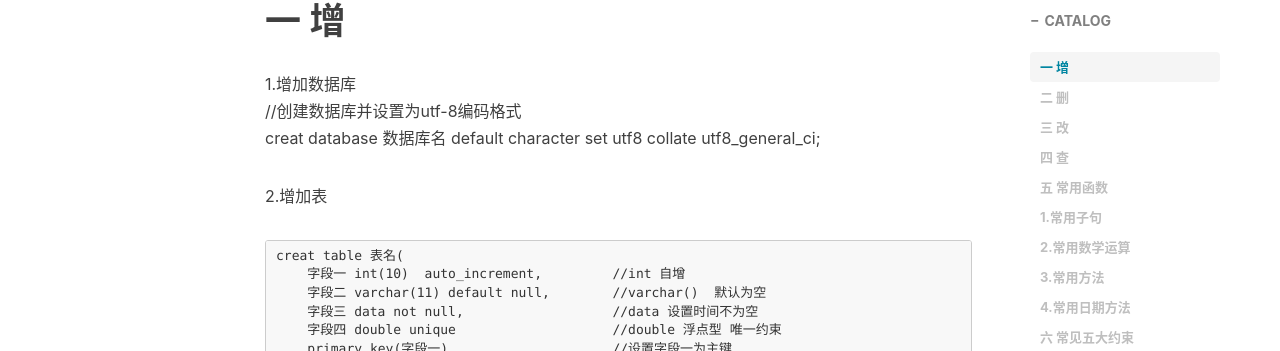
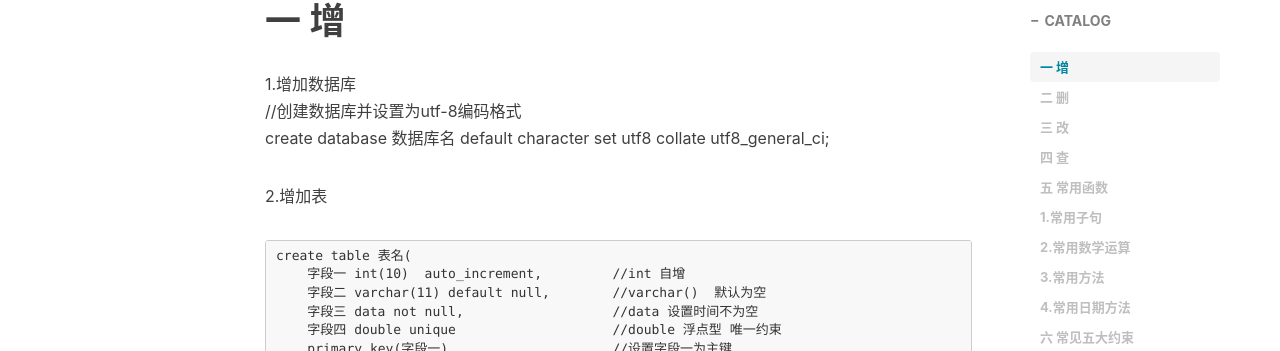
Before and after one commit to RoarerWang/roarerwang.github.io, a Jekyll site: the page built from _posts/2019-07-21-Mysql.md, in a window 1280 px wide and 900 px high, scrolled down 439 px. Shown: the part 132-483 px from the top of the window. Built offline with Jekyll 4.4.1, drawn with Linux system fonts in a browser that asks for light colours; nearby versions of some CDN libraries; comment, search, counter and statistics services are not loaded; some of the changed text lies outside the part shown.

Commit message:
Update 2019-07-21-Mysql.md

````diff
--- a/_posts/2019-07-21-Mysql.md
+++ b/_posts/2019-07-21-Mysql.md
@@ -13,11 +13,11 @@ tags:                               #标签
 # 一 增
 1.增加数据库
 //创建数据库并设置为utf-8编码格式
-creat database 数据库名 default character set utf8 collate utf8_general_ci;
+create database 数据库名 default character set utf8 collate utf8_general_ci;
 
 2.增加表
 ```
-creat table 表名(
+create table 表名(
     字段一 int(10)  auto_increment,         //int 自增
     字段二 varchar(11) default null,        //varchar()  默认为空
     字段三 data not null,                   //data 设置时间不为空
````
